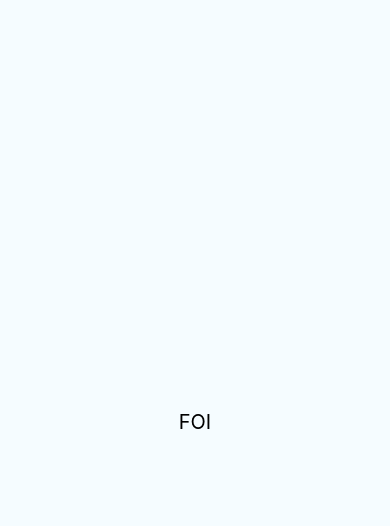
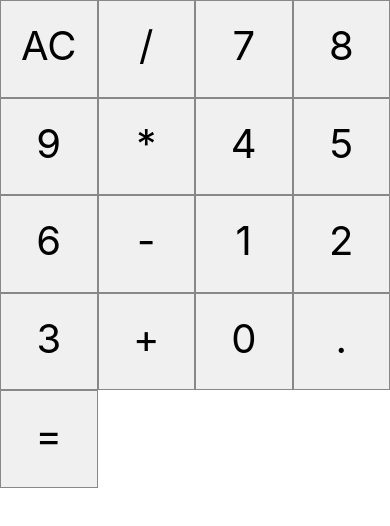
Before and after one commit to rudatorquato/Calculadora, a React Native app: screen / in a window 390 px wide. Shown: the top 526 px of the page. Built offline with nearby package versions, Linux system fonts and the light colour scheme.

Commit message:
Componente Botão #01

```diff
--- a/App.js
+++ b/App.js
@@ -1,22 +1,39 @@
 import React from 'react'
 import {  StyleSheet, Text, View } from 'react-native'
+import Button from './src/components/Button'
 
 export default () => (
     <View style={styles.container}>
-      <Text style={styles.welcome}>FOI</Text>
+     <View style={styles.buttons}>
+       <Button label='AC' />
+       <Button label='/' />
+       <Button label='7' />
+       <Button label='8' />
+       <Button label='9' />
+       <Button label='*' />
+       <Button label='4' />
+       <Button label='5' />
+       <Button label='6' />
+       <Button label='-' />
+       <Button label='1' />
+       <Button label='2' />
+       <Button label='3' />
+       <Button label='+' />
+       <Button label='0' />
+       <Button label='.' />
+       <Button label='=' />
+
+     </View>
     </View>
 )
 
 const styles = StyleSheet.create({
    container: {
     flex:1,
-    justifyContent: 'center',
-    alignItems: 'center',
-    backgroundColor:'#F5FCFF'
    },
-   welcome:{
-     fontSize: 20,
-     textAlign: 'center',
-     margin:10,
+   buttons: {
+     flexDirection: 'row',
+     flexWrap: 'wrap'
    }
+
 })
--- /dev/null
+++ b/src/components/Button.js
@@ -0,0 +1,23 @@
+import React from 'react'
+import{Text, StyleSheet, Dimensions, TouchableHighlight} from 'react-native'
+
+const styles = StyleSheet.create({
+    buttons: {
+        fontSize: 40,
+        height: Dimensions.get('window').width / 4,
+        width: Dimensions.get('window').width / 4,
+        padding: 20,
+        backgroundColor: '#f0f0f0',
+        textAlign: 'center',
+        borderWidth: 1,
+        borderColor: '#888',
+    }
+})
+
+export default props => {
+    return(
+        <TouchableHighlight onPress={props.onClick}>
+            <Text style={styles.buttons}>{props.label}</Text>
+        </TouchableHighlight>
+    )
+}
```
